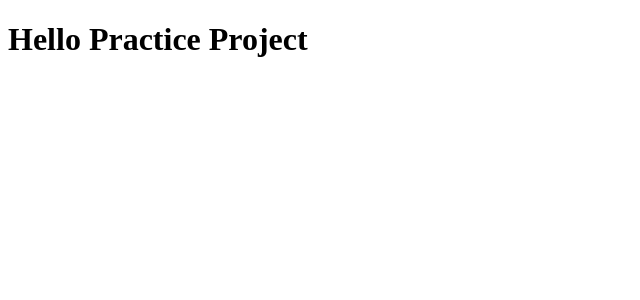
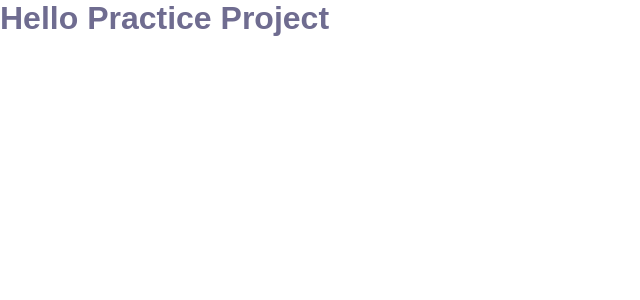
Before and after one commit to KayloPortal/Three-Faq-Accordions, a React (Vite) app: page / in a window 1280 px wide. Shown: the top 300 px of the page, without its empty margins (0-640 px from the left). Built offline with nearby package versions, Linux system fonts and the light colour scheme.

Commit message:
updated/ index.css, added defaults

```diff
--- a/src/index.css
+++ b/src/index.css
@@ -6,12 +6,12 @@
   --fs-heading-400: 1.375rem;
   --fs-heading-500: 1.125rem;
   --fs-heading-600: 1rem;
-    --fs-paragraph-100: .9375rem;
+  --fs-paragraph-100: 0.9375rem;
   --fs-paragraph-200: 1.125rem;
   --fs-paragraph-300: 1.5rem;
-    --fs-other-100: .75rem;
-    --fs-other-200: .875rem;
-    --fs-other-300: .9375rem;
+  --fs-other-100: 0.75rem;
+  --fs-other-200: 0.875rem;
+  --fs-other-300: 0.9375rem;
   --fs-other-400: 1rem;
   --fs-other-500: 1.125rem;
   --fs-other-600: 1.25rem;
@@ -25,18 +25,18 @@
   --fw-bold: 700;
 
   /* Colors */
-    --clr-primary-100: #4A3AFF;
+  --clr-primary-100: #4a3aff;
 
-    --clr-secondary-100: #F3F1FF;
+  --clr-secondary-100: #f3f1ff;
 
-    --clr-neutral-100: #FFFFFF;
-    --clr-neutral-200: #F7F7FB;
-    --clr-neutral-300: #EFF0F6;
-    --clr-neutral-400: #D9DBE9;
-    --clr-neutral-500: #A0A3BD;
-    --clr-neutral-600: #6F6C90;
-    --clr-neutral-700: #514F6E;
-    --clr-neutral-800: #170F49;
+  --clr-neutral-100: #ffffff;
+  --clr-neutral-200: #f7f7fb;
+  --clr-neutral-300: #eff0f6;
+  --clr-neutral-400: #d9dbe9;
+  --clr-neutral-500: #a0a3bd;
+  --clr-neutral-600: #6f6c90;
+  --clr-neutral-700: #514f6e;
+  --clr-neutral-800: #170f49;
 
   /* Box-Shadows */
   /* bxshadow-100 is equal to primary-100, watch this out when you want to change all blue colors of the website. */
@@ -63,7 +63,7 @@
   --page-layout-width: 1440px;
 
   /* Border Radius */
-    --radius-100: .875rem;
+  --radius-100: 0.875rem;
   --radius-200: 1.125rem;
   --radius-300: 1.25rem;
   --radius-400: 2.5rem;
@@ -124,7 +124,7 @@
   line-height: 2.375rem;
 }
 
-@media (max-width: 64em){
+@media (max-width: 64em) {
   .fs-heading-100 {
     line-height: 2.75rem;
   }
@@ -201,3 +201,58 @@
 .clr-primary-100 {
   color: var(--clr-primary-100);
 }
+
+/* defaults */
+
+.container {
+  width: min(
+    var(--page-layout-width) - var(--page-inline-padding) * 2,
+    100% - var(--page-minimum-padding)
+  );
+  margin-inline: auto;
+}
+
+.block-padding {
+  padding-top: var(--page-block-padding);
+}
+
+.visually-hidden {
+  clip: rect(0 0 0 0);
+  clip-path: inset(50%);
+  height: 1px;
+  overflow: hidden;
+  position: absolute;
+  white-space: nowrap;
+  width: 1px;
+}
+
+* {
+  margin: 0;
+  padding: 0;
+  box-sizing: inherit;
+}
+
+body {
+  font-family: var(--ff-english);
+  color: var(--clr-neutral-600);
+  box-sizing: border-box;
+}
+
+a {
+  color: inherit;
+  text-decoration: none;
+}
+
+input, button {
+  border: none;
+  font-family: inherit;
+  background-color: transparent;
+}
+
+button {
+  cursor: pointer;
+}
+
+ul[role="list"] {
+  list-style: none;
+}
```
Lines whose indentation alone changed are shown as unchanged.
